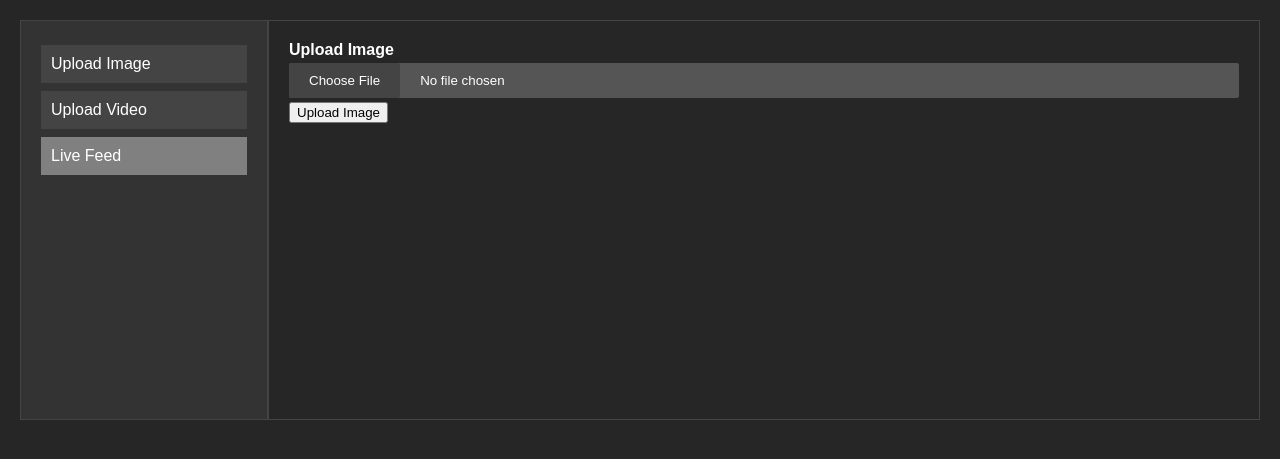
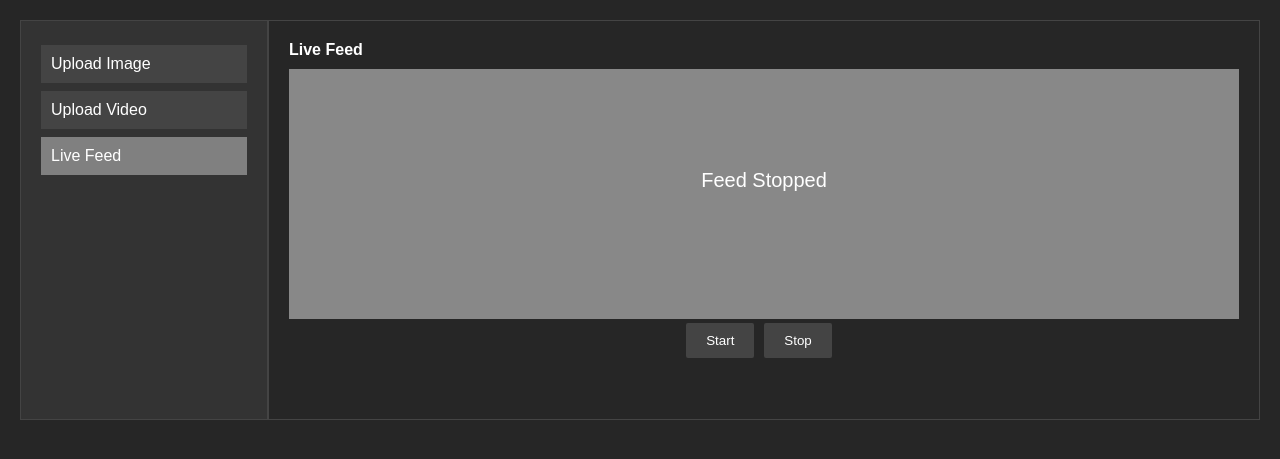
Before and after one commit to WillMeagher/Drone-Detection, a Flask app: template services/main/src/templates/live_feed.html in a window 1280 px wide. Shown: the part 77-536 px from the top of the page. Run offline with Flask 3, Linux system fonts and the light colour scheme; the template is opened without the code that fills it, so the values that code supplies are empty; parts of the project's set-up code (start-up, migrations or seed data) failed here and were passed over.

Commit message:
Integrated webcam into website with models running

```diff
--- a/services/main/src/app.py
+++ b/services/main/src/app.py
@@ -5,22 +5,46 @@ from PIL import Image
 import cv2
 import uuid
 import imageio
+import time
+import os
 
 from pipeline import pipeline
+from live_feed import LiveThread
+
+from dotenv import load_dotenv
+load_dotenv()
 
 app = Flask(__name__)
 
-TEMP_FOLDER = "/app/static/"
+TEMP_FOLDER = os.getenv("APP_DYNAMIC_FOLDER")
+FEED_IMAGE_NAME = os.getenv("FEED_FILE_NAME")
+
 os.makedirs(TEMP_FOLDER, exist_ok=True)
+feed = LiveThread()
 
 
 @app.route('/')
 def index():
     return render_template('image.html')
 
+
 @app.route('/live_feed')
 def liveFeed():
-    return render_template('live_feed.html')
+    return render_template('live_feed.html', live_feed=str(feed.is_running()).lower())
+
+
+@app.route('/start_feed', methods=['POST', 'GET'])
+def start_feed():
+    if not feed.is_running():
+        feed.start_thread()
+    return redirect(url_for('liveFeed'))
+
+
+@app.route('/stop_feed', methods=['POST', 'GET'])
+def stop_feed():
+    if feed.is_running():
+        feed.stop_thread()
+    return redirect(url_for('liveFeed'))
 
 
 @app.route('/upload_image', methods=['POST', 'GET'])
@@ -91,12 +115,34 @@ def upload_video():
 
         return render_template('video.html', video_filename=temp_filename)
 
+def get_frame():
+    while True:
+        time.sleep(0.5)
+        frame = None
+        if feed.is_running():
+            frame = cv2.imread(TEMP_FOLDER + FEED_IMAGE_NAME)
+        if frame is None:
+            frame = cv2.imread('static/404.jpg')
+        yield (b'--frame\r\n'
+            b'Content-Type: image/jpeg\r\n\r\n' + open(TEMP_FOLDER + FEED_IMAGE_NAME, 'rb').read() + b'\r\n')
+
+@app.route('/get_feed')
+def get_feed():
+    response = Response(get_frame(), mimetype='multipart/x-mixed-replace; boundary=frame')
+    response.headers['Cache-Control'] = 'no-cache, no-store, must-revalidate'
+    response.headers['Pragma'] = 'no-cache'
+    response.headers['Expires'] = '0'
+    return response
 
 @app.route('/file/<filename>')
 def serve_file(filename):
     file_path = os.path.join(TEMP_FOLDER, filename)
+
+    if not os.path.exists(file_path):
+        return url_for('static', filename='404.jpg')
+
     return send_file(file_path)
 
 
 if __name__ == '__main__':
-    app.run(debug=True, host='0.0.0.0', port=7007)
+    app.run(debug=True, host='0.0.0.0', port=5000)
--- a/services/main/src/templates/live_feed.html
+++ b/services/main/src/templates/live_feed.html
@@ -1,19 +1,43 @@
 {% set title='Live Drone Detector' %}
 {% include 'inc/header.html' %}
 
+<style>
+  .button-container {
+    display: flex;
+    justify-content: center;
+  }
+
+  .button-container form {
+    margin-right: 10px;
+  }
+</style>
+
 <main>
-  <form action="/upload_image" method="post" enctype="multipart/form-data">
-    <div class="form-group">
-      <label for="image">Upload Image</label>
-      <input type="file" name="image" accept="image/*" class="form-control-file" id="imageInput">
+
+  <div class="results" style="margin-bottom: 10px;">
+    Live Feed
+  </div>
+  {% if live_feed == 'true' %}
+  <div class="result-window">
+    <img id="dynamic-image" src="{{ url_for('get_feed') }}"alt="Feed Stopped" class="annotated-image" style="max-width: 100%; max-height: 250px;">
+  </div>
+  {% else %}
+  <div class="result-window" style="max-width: 100%; height: 250px; background-color: rgb(136, 136, 136)";>
+    <div style="text-align: center; font-size: 20px; color: white; margin-top: 100px;">
+      Feed Stopped
     </div>
-    <!-- Image Preview -->
-    <div class="text-center">
-      <img id="imagePreview" src="#" alt="Image Preview" style="max-width: 100%; max-height: 200px; display: none;">
-    </div>
-    <button type="submit" class="btn btn-primary">Upload Image</button>
-  </form>
+  </div>
+  {% endif %}
+
+  <div class="button-container">
+    <form action="/start_feed" method="get">
+      <button type="submit" class="submit">Start</button>
+    </form>
+    <form action="/stop_feed" method="get">
+      <button type="submit" class="submit">Stop</button>
+    </form>
+  </div>
+
 </main>
 
-
 {% include 'inc/footer.html' %}
```
Also changed, not shown: services/main/src/live_feed.py (added, +80 -0 lines), services/main/src/static/404.jpg (added), services/main/src/testing/feed_test.py (renamed from services/main/src/main.py).
